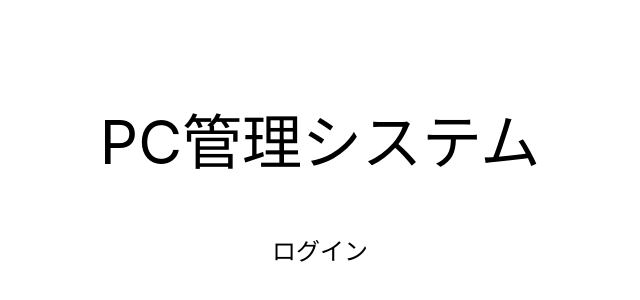
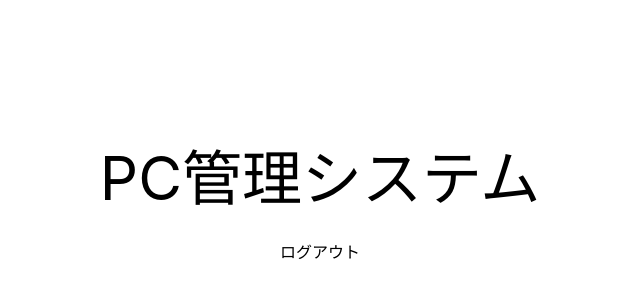
Before and after one commit to moto-sbt/pc-manage, a Next.js app: page / in a window 1280 px wide. Shown: the part 210-510 px from the top of the page, without its empty margins (320-960 px from the left). Built offline with nearby package versions, Linux system fonts and the light colour scheme.

Commit message:
feat: 仮のログイン画面ができた(#4)

```diff
--- /dev/null
+++ b/src/components/Layout.tsx
@@ -0,0 +1,13 @@
+type Props = {
+  children: React.ReactNode
+}
+
+const Layout = ({ children }: Props) => {
+  return (
+    <div className="min-h-screen flex">
+      <main>{children}</main>
+    </div>
+  )
+}
+
+export default Layout
--- a/src/pages/index.tsx
+++ b/src/pages/index.tsx
@@ -1,22 +1,22 @@
 import Head from 'next/head'
+import Link from 'next/link'
+import Layout from '@/components/Layout'
 
 const Home = () => {
   return (
-    <div className="min-h-screen flex">
+    <div>
       <Head>
         <title>PC管理システム</title>
         <link rel="icon" href="/favicon.ico" />
       </Head>
-
-      <main>
+      <Layout>
         <h1 className="m-8 text-6xl">
           PC管理システム
         </h1>
-
-        <p className="m-8 text-2xl">
-          ログイン
-        </p>
-      </main>
+        <Link href="/login">
+          <button>ログアウト</button>
+        </Link>
+      </Layout>
     </div>
   )
 }
--- a/src/pages/login/index.tsx
+++ b/src/pages/login/index.tsx
@@ -1,11 +1,20 @@
 import Link from 'next/link'
+import Head from 'next/head'
+import Layout from '@/components/Layout'
 
 const Login = () => {
   return (
-    <>
-      <p></p>
-      <Link href="/">ログイン</Link>
-    </>
+    <Layout>
+      <Head>
+        <title>ログイン | PC管理システム</title>
+        <link rel="icon" href="/favicon.ico" />
+      </Head>
+      <input type="text" placeholder='ユーザID' />
+      <input type="text" placeholder='パスワード' />
+      <Link href="/">
+        <button>ログイン</button>
+      </Link>
+    </Layout>
   )
 }
 
```
